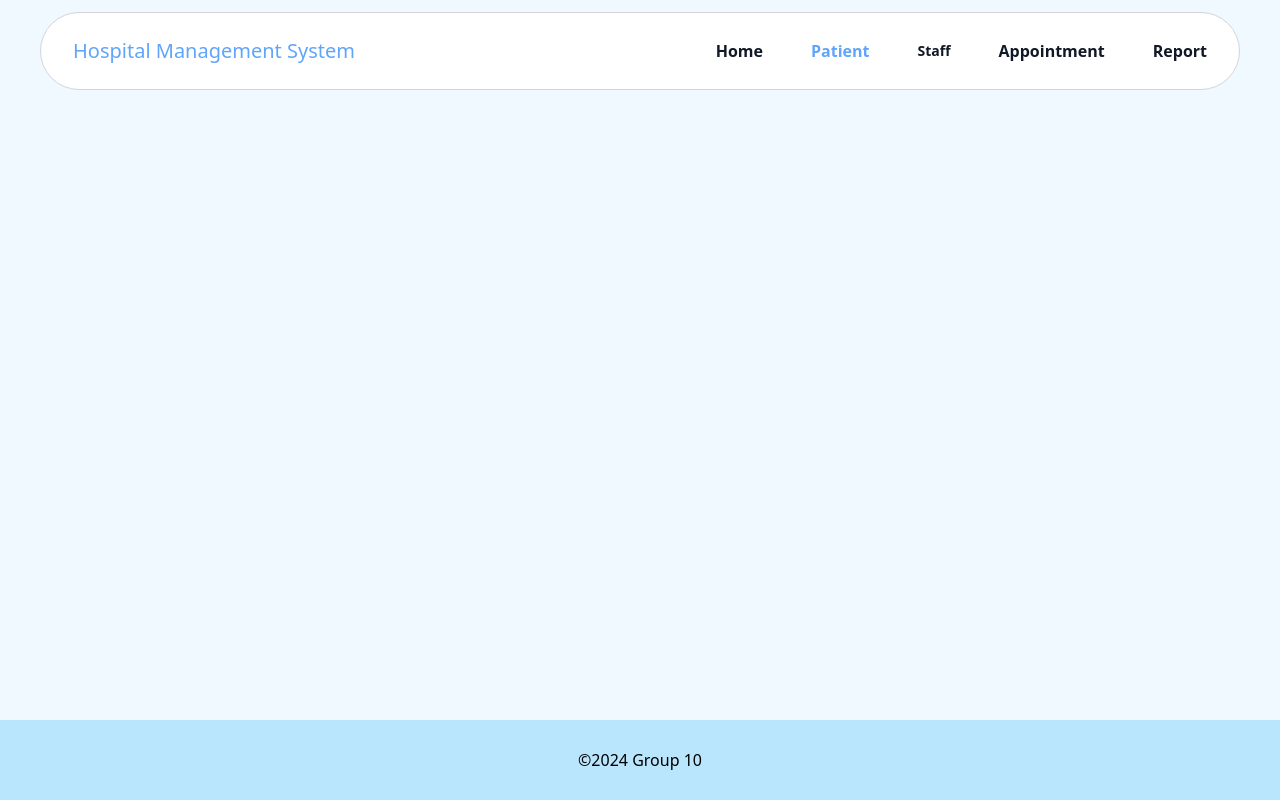
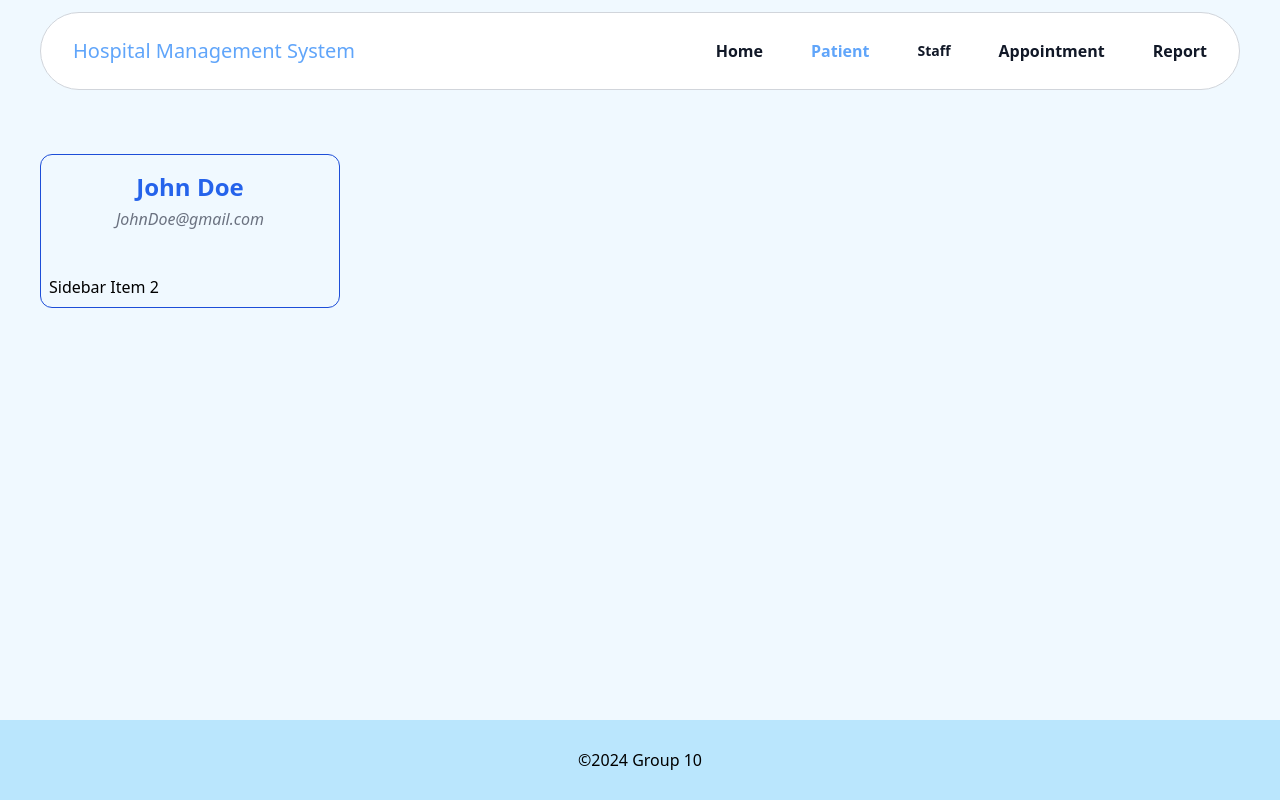
Before and after one commit to tom474/hospital_management_website, a React (Vite) app in the folder client/: page /patient/1 in a window 1280 px wide. Built offline with nearby package versions, Linux system fonts and the light colour scheme.

Commit message:
feat: install font awesome icon package

```diff
--- a/client/package.json
+++ b/client/package.json
@@ -10,6 +10,11 @@
     "preview": "vite preview"
   },
   "dependencies": {
+    "@fortawesome/fontawesome-svg-core": "^6.6.0",
+    "@fortawesome/free-brands-svg-icons": "^6.6.0",
+    "@fortawesome/free-regular-svg-icons": "^6.6.0",
+    "@fortawesome/free-solid-svg-icons": "^6.6.0",
+    "@fortawesome/react-fontawesome": "^0.2.2",
     "@headlessui/react": "^2.1.2",
     "@heroicons/react": "^2.1.5",
     "react": "^18.3.1",
--- /dev/null
+++ b/client/src/components/patient/detail/Sidebar.jsx
@@ -0,0 +1,41 @@
+import PropTypes from "prop-types";
+
+export default function Sidebar({ patient }) {
+	return (
+		<div className="w-3/12 flex flex-col justify-center items-center mt-16 border-solid border-[1px] rounded-xl border-blue-700">
+			<div className="flex flex-col items-center mt-4 mb-5">
+				<p className="text-2xl text-blue-600 font-semibold">
+					{patient.firstName} {patient.lastName}
+				</p>
+
+				<p className="mt-1 italic text-gray-500 text-base">
+					{patient.email}
+				</p>
+			</div>
+			<div className="w-full rounded-bl-xl rounded-br-xl overflow-clip">
+				<ul className="menu bg-base-200  w-full ">
+					<li className="cursor-pointer p-2 hover:bg-blue-100">
+						<div></div>
+					</li>
+					<li className="cursor-pointer p-2 hover:bg-blue-100">
+						Sidebar Item 2
+					</li>
+				</ul>
+			</div>
+		</div>
+	);
+}
+
+Sidebar.propTypes = {
+	patient: PropTypes.shape({
+		id: PropTypes.number.isRequired,
+		firstName: PropTypes.string.isRequired,
+		lastName: PropTypes.string.isRequired,
+		email: PropTypes.string.isRequired,
+		phoneNumber: PropTypes.string.isRequired,
+		birthDate: PropTypes.string.isRequired,
+		bloodType: PropTypes.string.isRequired,
+		address: PropTypes.string.isRequired,
+		allergies: PropTypes.string.isRequired
+	}).isRequired
+};
--- a/client/src/pages/PatientDetailPage.jsx
+++ b/client/src/pages/PatientDetailPage.jsx
@@ -1,3 +1,22 @@
+import Sidebar from "../components/patient/detail/Sidebar";
+
+const patient = {
+	id: 1,
+	firstName: "John",
+	lastName: "Doe",
+	email: "JohnDoe@gmail.com",
+	phoneNumber: "0901213241",
+	birthDate: "01/01/2000",
+	bloodType: "A+",
+	address: "123 Main St, Springfield, IL",
+	allergies: "Peanuts, Shellfish, Pollen"
+};
+
 export default function PatientDetailPage() {
-	return <div></div>;
+	return (
+		<div className="flex flex-row gap-2">
+			<Sidebar patient={patient} />
+			<div></div>
+		</div>
+	);
 }
```
Also changed, not shown: 1 other file (tests, documents, lock files or other folders).
